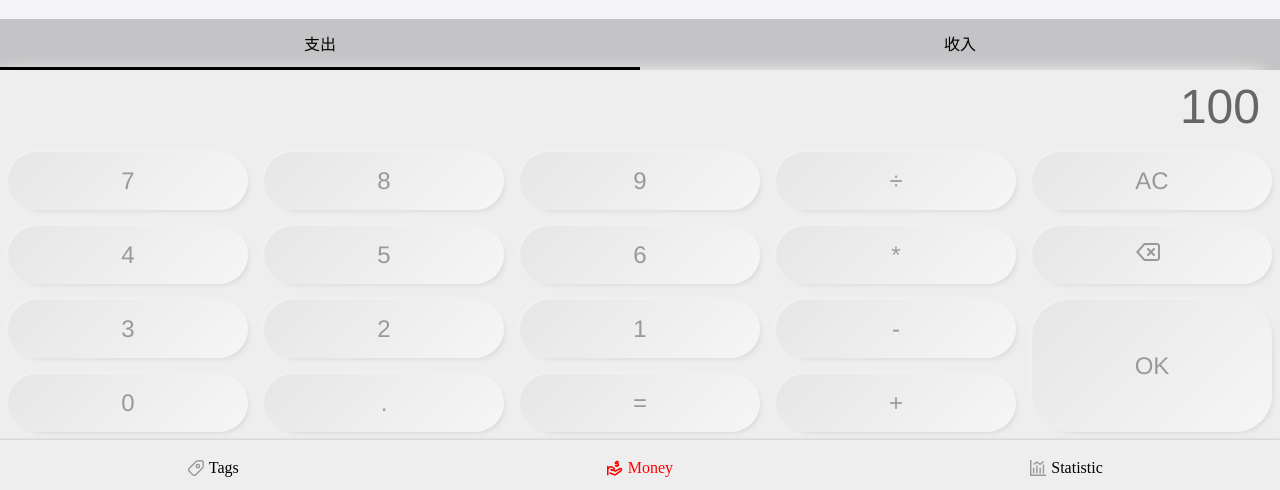
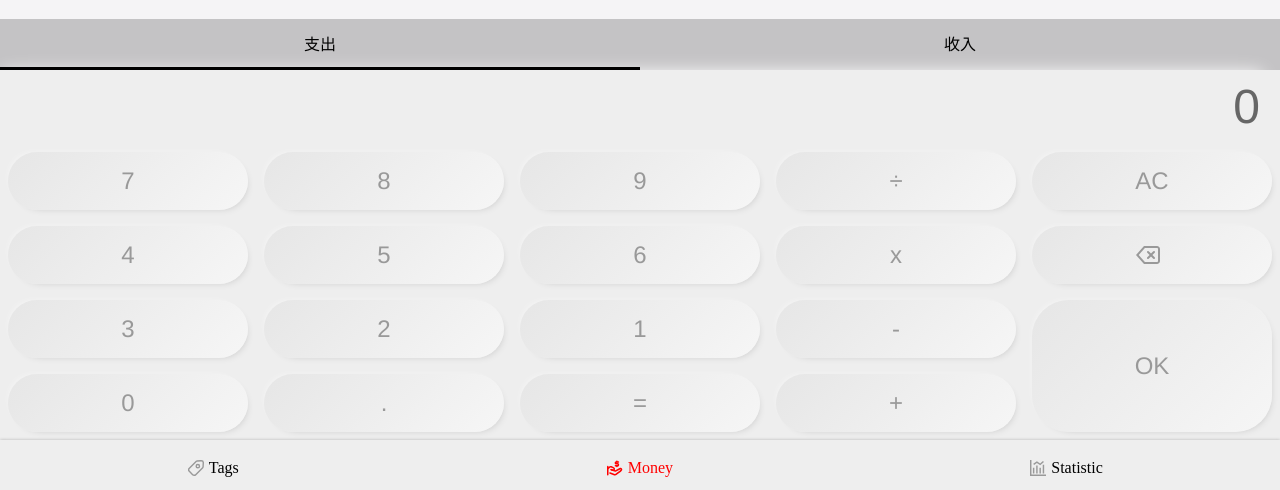
Before and after one commit to Freddy-Gong/charge-account, a React app: page /#/money in a window 1280 px wide. Shown: the part 304-794 px from the top of the page. Built offline with nearby package versions, Linux system fonts and the light colour scheme.

Commit message:
计算器功能基本完成

```diff
--- a/src/view/Money.tsx
+++ b/src/view/Money.tsx
@@ -1,7 +1,6 @@
 import React from 'react'
 import Layout from '../components/layout'
 import styled from 'styled-components'
-import Icon from "../components/icon";
 import TagSection from './Money/TagSection'
 import NotesSection from './Money/NotesSection'
 import CategorySection from './Money/CategorySection'
@@ -18,30 +17,7 @@ function Money() {
             <TagSection />
             <NotesSection />
             <CategorySection />
-            <NumberPadSection>
-                <div className="calculator">
-                    <div className="result">100</div>
-                    <button className="number-1">1</button>
-                    <button className="number-2">2</button>
-                    <button className="number-3">3</button>
-                    <button className="add">+</button>
-                    <button className="delete"><Icon name="delete" /></button>
-                    <button className="number-4">4</button>
-                    <button className="number-5">5</button>
-                    <button className="number-6">6</button>
-                    <button className="subtract">-</button>
-                    <button className="ac">AC</button>
-                    <button className="number-7">7</button>
-                    <button className="number-8">8</button>
-                    <button className="number-9">9</button>
-                    <button className="multiply">*</button>
-                    <button className="OK">OK</button>
-                    <button className="number-0">0</button>
-                    <button className="dot">.</button>
-                    <button className="equal">=</button>
-                    <button className="divide">÷</button>
-                </div>
-            </NumberPadSection>
+            <NumberPadSection />
         </MyLayout>
     )
 }
--- a/src/view/Money/NumberPadSection.tsx
+++ b/src/view/Money/NumberPadSection.tsx
@@ -1,6 +1,8 @@
 import styled from 'styled-components'
+import React, { useState } from 'react'
+import Icon from "components/icon"
 
-const NumberPadSection = styled.section`
+const Wrapper = styled.section`
 
     .calculator{
         .result{
@@ -102,4 +104,95 @@ const NumberPadSection = styled.section`
     }
 `
 
+const NumberPadSection: React.FC = () => {
+    const [result, setResult] = useState<string>('0')
+    const [Operator, setOperator] = useState<boolean>(false)
+    const [doc, setDoc] = useState<boolean>(true)
+    const deleteButton = () => {
+        if (result.length === 1) {
+            setResult('0')
+        } else {
+            setResult(result.slice(0, -1))
+        }
+    }
+    const calculate = (e: React.MouseEvent) => {
+        const text = (e.target as HTMLButtonElement).textContent
+        if (text === null) { return }
+        switch (text) {
+            case '0':
+            case '1':
+            case '2':
+            case '3':
+            case '4':
+            case '5':
+            case '6':
+            case '7':
+            case '8':
+            case '9':
+                if (result === '0') {
+                    setResult(text)
+                } else {
+                    setResult(result + text)
+                }
+                setOperator(true)
+                break
+            case 'AC':
+                setResult('0')
+                break
+            case '.':
+                if (doc === true) {
+                    setResult(result + text)
+                    setDoc(false)
+                    setOperator(false)
+                }
+                break
+            case '+':
+            case '-':
+            case 'x':
+            case '÷':
+                if (Operator === true) {
+                    setResult(result + text)
+                }
+                setOperator(false)
+                setDoc(true)
+                break
+            case '=':
+                let equation = result.replace(new RegExp('x', 'g'), '*').replace(new RegExp('÷', 'g'), '/')
+                setResult(parseFloat(eval(equation).toFixed(9)).toString())
+        }
+        // if (result === '0' && !(['+', '-', 'x', '÷'].indexOf(character) > -1)) {
+        //     if (character === '.') {
+        //         setResult(result + character)
+        //     } else {
+        //         setResult(character)
+        //     }
+        // }
+    }
+    return (
+        <Wrapper>
+            <div className="calculator" onClick={calculate}>
+                <div className="result">{result}</div>
+                <button className="number-1" >1</button>
+                <button className="number-2" >2</button>
+                <button className="number-3" >3</button>
+                <button className="add" >+</button>
+                <button className="delete" onClick={deleteButton}><Icon name="delete" /></button>
+                <button className="number-4" >4</button>
+                <button className="number-5" >5</button>
+                <button className="number-6" >6</button>
+                <button className="subtract" >-</button>
+                <button className="ac" >AC</button>
+                <button className="number-7" >7</button>
+                <button className="number-8" >8</button>
+                <button className="number-9" >9</button>
+                <button className="multiply" >x</button>
+                <button className="OK">OK</button>
+                <button className="number-0" >0</button>
+                <button className="dot" >.</button>
+                <button className="equal">=</button>
+                <button className="divide" >÷</button>
+            </div>
+        </Wrapper>
+    )
+}
 export default NumberPadSection
```
Also changed, not shown: src/icon/delete.svg.
